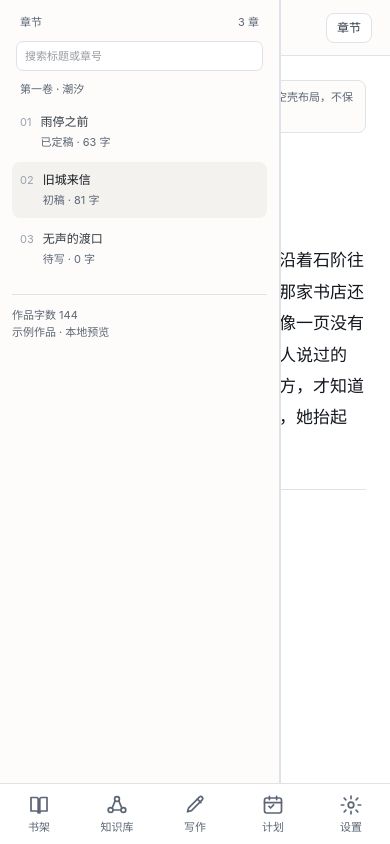
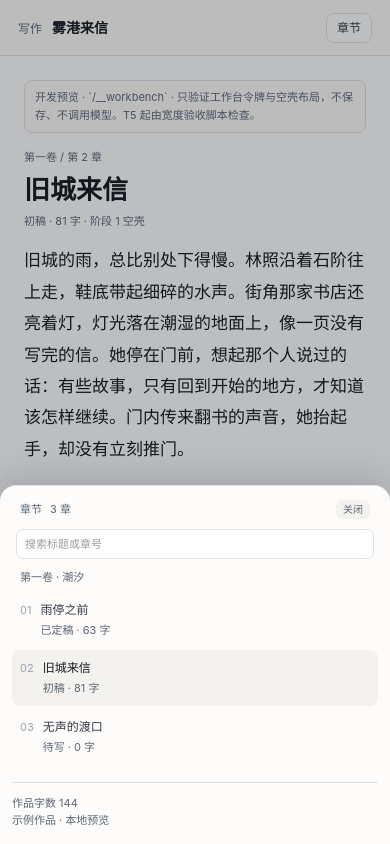
Before and after one commit to leadencedar/myliterature, a React (Vite) app: page /__workbench in a window 390 px wide. Both pictures are taken after a click on the button "章节". Built offline with nearby package versions, Linux system fonts and the light colour scheme.

Commit message:
feat(ui-v2): 阶段5 移动端操作栏与 Sheet

```diff
--- a/src/features/writing/ChapterEditorScreen.tsx
+++ b/src/features/writing/ChapterEditorScreen.tsx
@@ -158,6 +158,10 @@ export interface ChapterEditorHandle {
   discard: () => void;
   /** 作者备忘：并入编辑器串行保存队列，保存失败时与正文一样可重试 */
   saveNote: (note: string) => Promise<boolean>;
+  /** 移动端底部 AI 菜单：打开生成面板 */
+  openGenerate: () => void;
+  /** 移动端底部 AI 菜单：打开段落加工（按当前选区） */
+  openRevise: () => void;
 }
 
 /**
@@ -441,6 +445,8 @@ export function ChapterEditorScreen({
         scheduleSave({ note });
         return flush.current();
       },
+      openGenerate: () => openGenerateSheet(),
+      openRevise: () => openReviseSheet(),
     }),
     [],
   );
@@ -894,6 +900,7 @@ export function ChapterEditorScreen({
 
   const lastUndoEntry = historyRef.current[historyRef.current.length - 1];
   const undoBlocked = canUndo && lastUndoEntry !== undefined && content !== lastUndoEntry.after;
+  const selectedText = normalizeSelection(content, selectionRange.start, selectionRange.end).text;
 
   /** 保存失败时的「带走草稿」出口：不依赖数据库，把当前标题与正文下载成 txt */
   function exportDraft() {
@@ -1244,6 +1251,16 @@ export function ChapterEditorScreen({
         </div>
       ) : null}
 
+      {/* 移动端选区工具条：固定悬浮、不推动正文；只显示在 <768 的 CSS 断点 */}
+      {selectedText.trim() && !generateOpen && !reviseOpen ? (
+        <div className="editor-selection-bar" aria-label="选区工具条">
+          <span>已选 {countWords(selectedText)} 字</span>
+          <button type="button" onClick={openReviseSheet}>
+            加工选段
+          </button>
+        </div>
+      ) : null}
+
       <textarea
         ref={textareaRef}
         value={content}
@@ -1267,7 +1284,7 @@ export function ChapterEditorScreen({
         ].join(' ')}
       />
 
-      <footer className="safe-bottom shrink-0 border-t border-ink-100 bg-paper-raised px-3 py-2 lg:pb-3">
+      <footer className="editor-footer safe-bottom shrink-0 border-t border-ink-100 bg-paper-raised px-3 py-2 lg:pb-3">
         <div className="reading-column flex gap-2 lg:px-1">
           <Button
             variant="secondary"
--- a/src/features/writing/workbench/WorkbenchShell.tsx
+++ b/src/features/writing/workbench/WorkbenchShell.tsx
@@ -40,6 +40,8 @@ interface WorkbenchShellProps {
   outlineView?: ReactNode;
   /** 章节视图底部的动作：新建章节 / 新建外传 / 规划后续等 */
   railActions?: ReactNode;
+  /** 移动端底部操作栏的 AI 菜单入口；不传则不显示 AI 按钮 */
+  onOpenAi?: () => void;
   children: ReactNode;
 }
 
@@ -63,6 +65,7 @@ export function WorkbenchShell({
   railTabs,
   outlineView,
   railActions,
+  onOpenAi,
   children,
 }: WorkbenchShellProps) {
   const [railOpen, setRailOpen] = useState(false);
@@ -74,6 +77,7 @@ export function WorkbenchShell({
   const panelToggleRef = useRef<HTMLButtonElement>(null);
   const railRef = useRef<HTMLElement>(null);
   const panelRef = useRef<HTMLElement>(null);
+  const shellRef = useRef<HTMLDivElement>(null);
 
   const outlineKey = railTabs?.find((tab) => tab.key === 'outline')?.key;
   const showingOutline =
@@ -88,6 +92,13 @@ export function WorkbenchShell({
     }))
     .filter((group) => group.chapters.length > 0);
   const firstVisibleChapter = visibleGroups[0]?.chapters[0];
+  const flatChapters = groups.flatMap((group) => group.chapters);
+  const currentIndex = flatChapters.findIndex((chapter) => chapter.current);
+  const previousChapter = currentIndex > 0 ? flatChapters[currentIndex - 1] : undefined;
+  const nextChapter =
+    currentIndex >= 0 && currentIndex < flatChapters.length - 1
+      ? flatChapters[currentIndex + 1]
+      : undefined;
 
   function closePanel() {
     setPanelOpen(false);
@@ -131,8 +142,29 @@ export function WorkbenchShell({
     return () => window.removeEventListener('keydown', onKeyDown);
   }, [panelOpen]);
 
+  // 软键盘：用 visualViewport 把底部操作栏抬到键盘上方；不支持的环境保持原样
+  useEffect(() => {
+    const viewport = window.visualViewport;
+    const shell = shellRef.current;
+    if (!viewport || !shell) return;
+
+    function updateKeyboardInset() {
+      const inset = Math.max(0, window.innerHeight - viewport!.height - viewport!.offsetTop);
+      shell!.style.setProperty('--wb-keyboard-inset', `${Math.round(inset)}px`);
+    }
+
+    updateKeyboardInset();
+    viewport.addEventListener('resize', updateKeyboardInset);
+    viewport.addEventListener('scroll', updateKeyboardInset);
+    return () => {
+      viewport.removeEventListener('resize', updateKeyboardInset);
+      viewport.removeEventListener('scroll', updateKeyboardInset);
+    };
+  }, []);
+
   return (
     <div
+      ref={shellRef}
       className="wb-shell wb-scope"
       data-testid="workbench-root"
       data-rail-open={String(railOpen)}
@@ -185,6 +217,14 @@ export function WorkbenchShell({
           <div className="wb-shell-rail-heading">
             <span>{railTitle}</span>
             <span>{totalChapters} 章</span>
+            <button
+              type="button"
+              className="wb-shell-rail-close"
+              aria-label="关闭目录"
+              onClick={() => setRailOpen(false)}
+            >
+              关闭
+            </button>
           </div>
 
           {railTabs && railTabs.length > 1 ? (
@@ -298,6 +338,62 @@ export function WorkbenchShell({
         </main>
       </div>
 
+      <div
+        className="wb-shell-scrim"
+        data-open={railOpen || panelOpen ? 'true' : 'false'}
+        aria-hidden="true"
+        onClick={() => {
+          setRailOpen(false);
+          if (panelOpen) closePanel();
+        }}
+      />
+
+      <nav className="wb-mobile-bar" aria-label="写作操作栏">
+        <button
+          type="button"
+          aria-label="打开目录"
+          aria-expanded={railOpen}
+          aria-controls="wb-chapter-rail"
+          onClick={() => {
+            setPanelOpen(false);
+            setRailOpen((open) => !open);
+          }}
+        >
+          目录
+        </button>
+        <button
+          type="button"
+          aria-label="上一章"
+          disabled={!previousChapter}
+          onClick={() => previousChapter && selectChapter(previousChapter.id)}
+        >
+          上一章
+        </button>
+        <button
+          type="button"
+          aria-label="下一章"
+          disabled={!nextChapter}
+          onClick={() => nextChapter && selectChapter(nextChapter.id)}
+        >
+          下一章
+        </button>
+        <button
+          type="button"
+          aria-label="打开本章"
+          aria-expanded={panelOpen}
+          aria-controls="wb-chapter-panel"
+          onClick={() => {
+            setRailOpen(false);
+            setPanelOpen((open) => !open);
+          }}
+        >
+          本章
+        </button>
+        <button type="button" aria-label="AI 写作" disabled={!onOpenAi} onClick={onOpenAi}>
+          AI
+        </button>
+      </nav>
+
       {sidePanel ? (
         <aside
           ref={panelRef}
--- a/src/features/writing/workbench/workbench.css
+++ b/src/features/writing/workbench/workbench.css
@@ -511,6 +511,13 @@
   color: var(--color-ink-900);
 }
 
+.wb-mobile-bar,
+.wb-shell-scrim,
+.wb-shell-rail-close,
+.editor-selection-bar {
+  display: none;
+}
+
 /* ------------------------------------------------- 1024–1279：章节栏浮层 */
 
 @media (min-width: 1024px) and (max-width: 1279px) {
@@ -558,7 +565,7 @@
     top: 0;
     bottom: 0;
     left: 0;
-    z-index: 20;
+    z-index: 50;
     width: 280px;
     visibility: hidden;
     transform: translateX(-8px);
@@ -575,4 +582,173 @@
     flex: 1;
     padding-bottom: 88px;
   }
+
+  /* 1024 以下：本章变全屏 Sheet，带返回正文（关闭） */
+  .wb-shell-panel {
+    inset: 0;
+    z-index: 50;
+    width: 100%;
+    max-width: none;
+    border-left: 0;
+    transform: translateY(100%);
+    transition:
+      transform 180ms ease,
+      visibility 180ms ease;
+  }
+
+  .wb-shell[data-panel-open='true'] .wb-shell-panel {
+    visibility: visible;
+    transform: none;
+  }
+
+  .wb-shell-scrim {
+    position: fixed;
+    inset: 0;
+    z-index: 45;
+    background: rgb(20 24 31 / 28%);
+  }
+
+  .wb-shell-scrim[data-open='true'] {
+    display: block;
+  }
 }
+
+/* ----------------------------------- <768：移动端全屏编辑器 + 底部操作栏 */
+
+@media (max-width: 767px) {
+  .wb-shell {
+    height: calc(100dvh - var(--wb-keyboard-inset, 0px));
+    min-height: 0;
+  }
+
+  .wb-shell-editor {
+    padding-bottom: calc(132px + env(safe-area-inset-bottom, 0px) + var(--wb-keyboard-inset, 0px));
+  }
+
+  /* 移动端 AI 操作在底部操作栏的「AI」菜单里，不再重复一条编辑器底栏 */
+  .wb-shell-editor .editor-footer {
+    display: none;
+  }
+
+  /* 目录：底部 Sheet */
+  .wb-shell-rail {
+    top: auto;
+    right: 0;
+    bottom: 0;
+    left: 0;
+    width: 100%;
+    max-height: 76dvh;
+    overflow-y: auto;
+    border-top: 1px solid var(--color-ink-100);
+    border-right: 0;
+    border-radius: 16px 16px 0 0;
+    box-shadow: 0 -8px 32px rgb(20 24 31 / 14%);
+    padding-bottom: calc(16px + env(safe-area-inset-bottom, 0px));
+    transform: translateY(110%);
+    transition:
+      transform 180ms ease,
+      visibility 180ms ease;
+  }
+
+  .wb-shell[data-rail-open='true'] .wb-shell-rail {
+    visibility: visible;
+    transform: none;
+  }
+
+  .wb-shell-rail-close {
+    display: inline-flex;
+    margin-left: auto;
+    border: 0;
+    border-radius: 6px;
+    background: var(--color-paper-sunken);
+    padding: 2px 7px;
+    color: var(--color-ink-500);
+    font: inherit;
+    font-size: 10px;
+    cursor: pointer;
+  }
+
+  .wb-shell-rail-heading {
+    align-items: center;
+  }
+
+  .wb-mobile-bar {
+    position: fixed;
+    right: 0;
+    bottom: max(calc(60px + env(safe-area-inset-bottom, 0px)), var(--wb-keyboard-inset, 0px));
+    left: 0;
+    z-index: 30;
+    display: flex;
+    height: 56px;
+    border-top: 1px solid var(--color-ink-100);
+    background: color-mix(in srgb, var(--color-paper-raised) 94%, transparent);
+    backdrop-filter: blur(8px);
+  }
+
+  .wb-mobile-bar button {
+    display: flex;
+    min-width: 0;
+    flex: 1;
+    flex-direction: column;
+    align-items: center;
+    justify-content: center;
+    gap: 1px;
+    border: 0;
+    background: transparent;
+    padding: 4px 2px;
+    color: var(--color-ink-700);
+    font: inherit;
+    font-size: 11px;
+    cursor: pointer;
+  }
+
+  .wb-mobile-bar button[aria-expanded='true'] {
+    color: var(--color-seal);
+  }
+
+  .wb-mobile-bar button:disabled {
+    color: var(--color-ink-300);
+    cursor: not-allowed;
+  }
+
+  /* 选区工具条固定在操作栏上方，不推动正文，也不遮挡选文 */
+  .editor-selection-bar {
+    position: fixed;
+    right: 12px;
+    bottom: max(
+      calc(124px + env(safe-area-inset-bottom, 0px)),
+      calc(var(--wb-keyboard-inset, 0px) + 8px)
+    );
+    left: 12px;
+    z-index: 29;
+    display: flex;
+    align-items: center;
+    gap: 10px;
+    border: 1px solid var(--color-ink-100);
+    border-radius: 10px;
+    background: var(--color-paper-raised);
+    padding: 6px 8px 6px 12px;
+    box-shadow: 0 4px 18px rgb(20 24 31 / 12%);
+    color: var(--color-ink-500);
+    font-size: 11px;
+  }
+
+  .editor-selection-bar button {
+    margin-left: auto;
+    border: 0;
+    border-radius: 7px;
+    background: var(--color-paper-sunken);
+    padding: 5px 9px;
+    color: var(--color-ink-700);
+    font: inherit;
+    font-size: 11px;
+    cursor: pointer;
+  }
+
+  @media (prefers-reduced-motion: reduce) {
+    .wb-shell-rail,
+    .wb-shell-panel {
+      transition: none;
+    }
+  }
+}
```
Also changed, not shown: src/features/writing/workbench/WritingWorkbench.tsx (+34 -0 lines), 3 other files (tests, documents, lock files or other folders).
